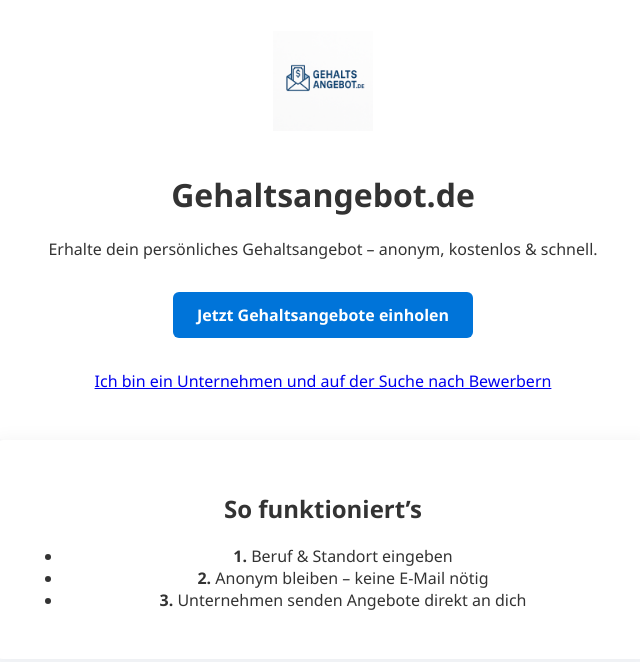
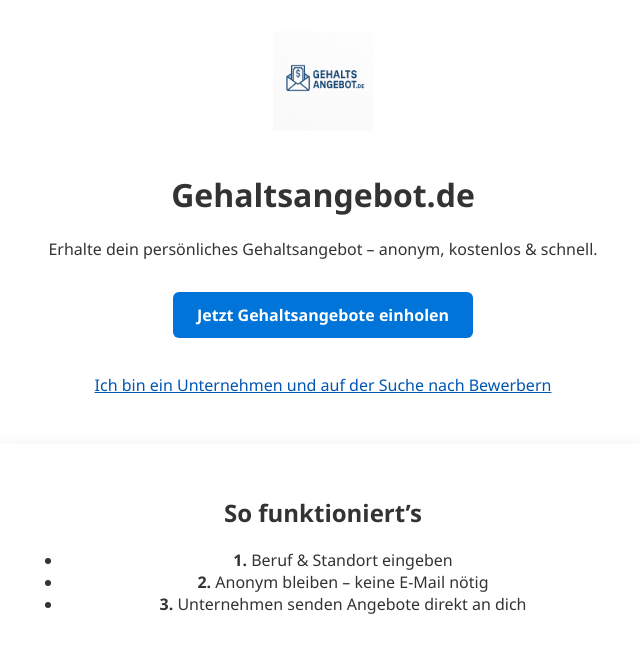
Before and after one commit to RobinD2012/gehaltsangebote, a PHP site: page / in a window 1280 px wide. Shown: the part 33-695 px from the top of the page, without its empty margins (317-957 px from the left). Run offline with PHP 8.4, Linux system fonts and the light colour scheme.

Commit message:
Update style.css

```diff
--- a/style.css
+++ b/style.css
@@ -88,3 +88,12 @@
   border: 1px solid #ccc;
   border-radius: 4px;
 }
+.company-link {
+  text-align: center;
+  margin-top: 20px;
+  font-size: 1rem;
+}
+.company-link a {
+  color: #0056b3;
+  text-decoration: underline;
+}
```
